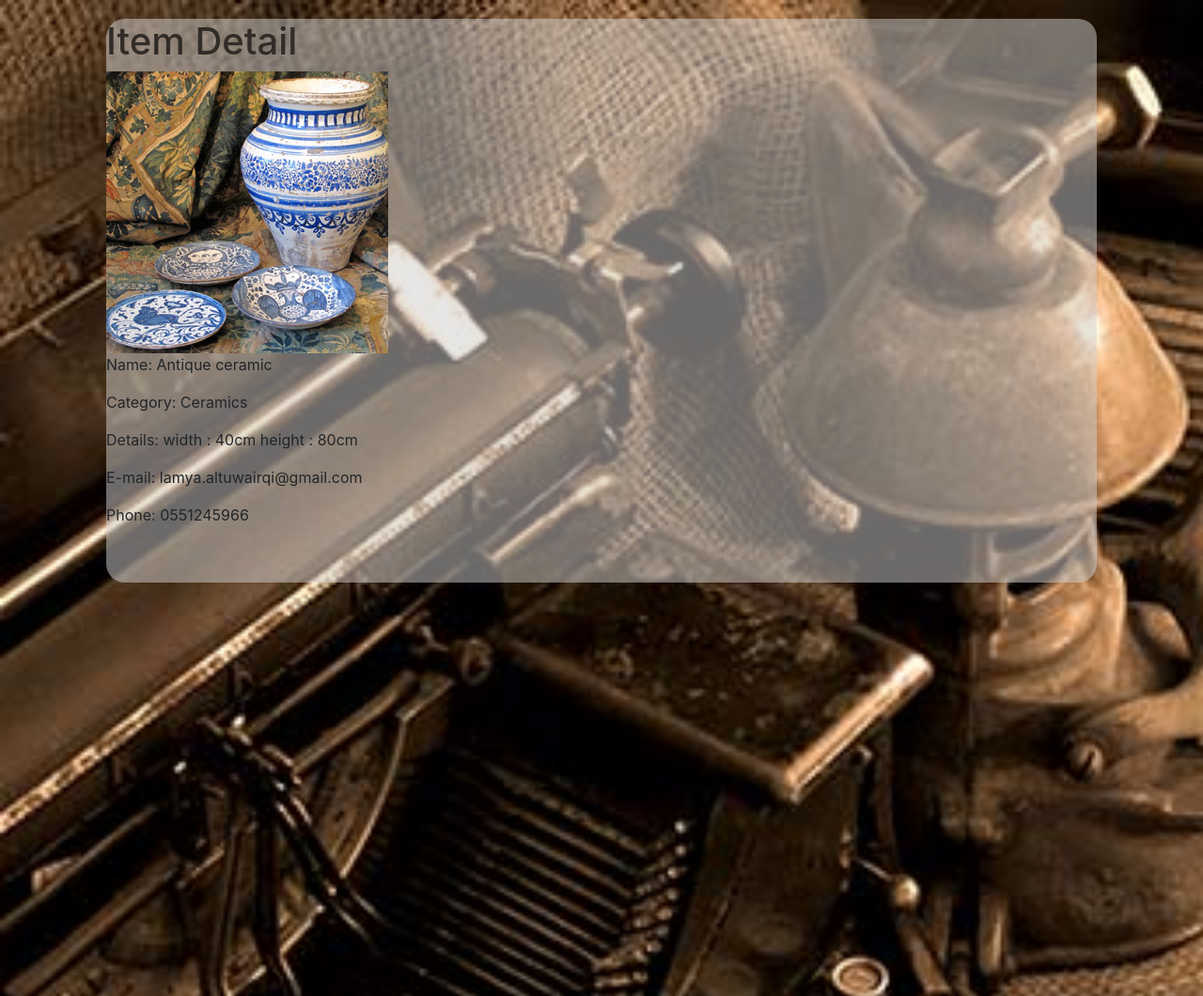
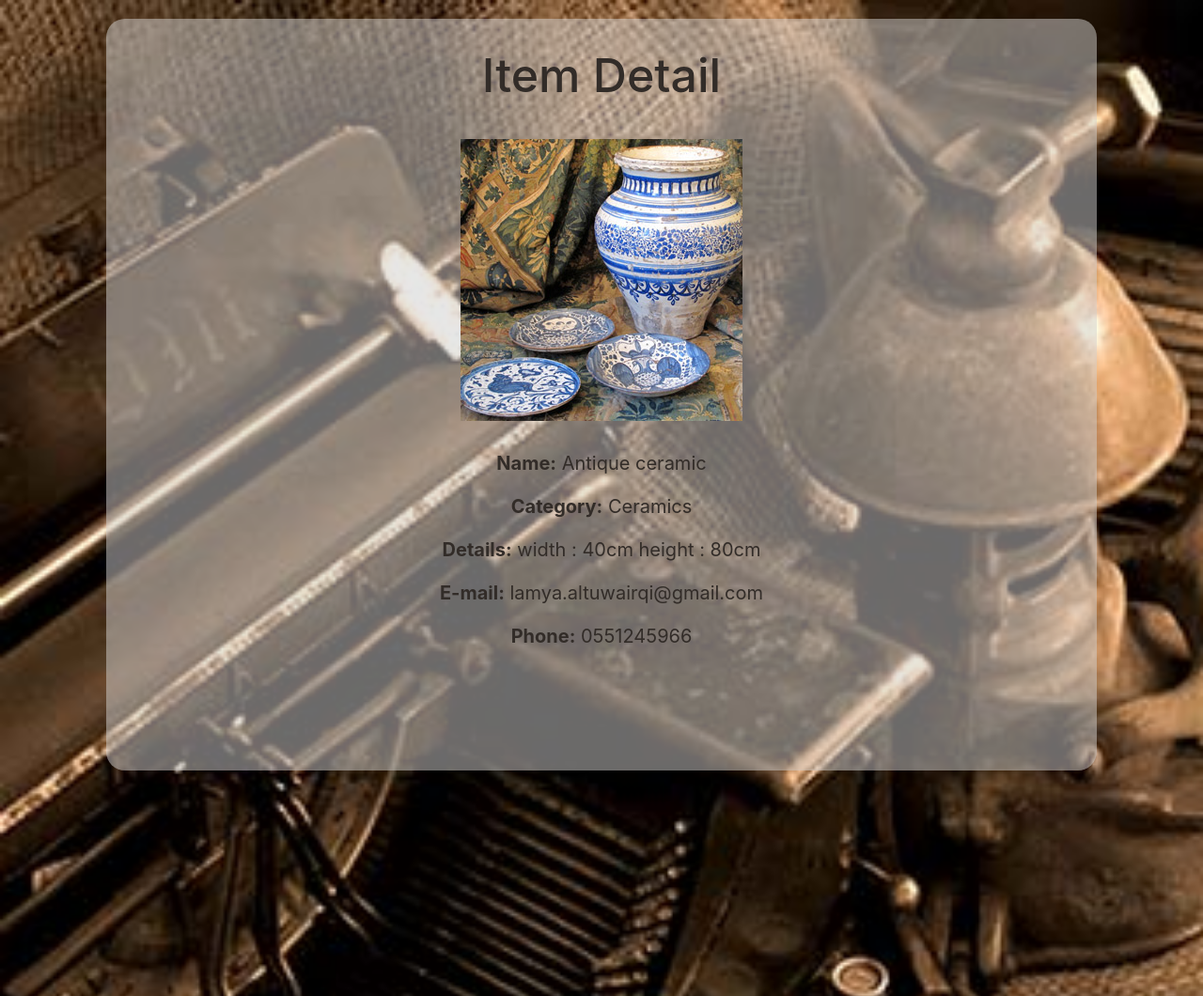
Before and after one commit to lamyaAltuwairqi/Antique, a Django app: page /detail/3 in a window 1280 px wide. Shown: the part 84-1144 px from the top of the page at 94% size. Run offline with Django 3.2, Linux system fonts and the light colour scheme; data comes from the database, SQL or seed files in the repository; both versions use the stored data as it was after the commit; some libraries are stand-ins or nearby versions; some web fonts are replaced.

Commit message:
update design

```diff
--- a/static/style.css
+++ b/static/style.css
@@ -42,12 +42,13 @@ body {
     color: #322c28;
 }
 
-.navbar h1{
+.navbar h1 a{
     margin-left: 30px;
     color: #d3d0ce;
     float: left;
     font-family: 'Shadows Into Light', cursive;
     font-size: 50px;
+    text-decoration: none;
 
 }
 ul {
@@ -238,3 +239,48 @@ h1 {
     font-size: 20px;
     color: #322c28;
 }
+
+
+#detail {
+    text-align: center;
+    height: 800px;
+}
+#detail h1{
+    font-size: 50px;
+    padding: 30px;
+
+}
+#detail .first{
+    padding-top: 30px;
+}
+#detail a {
+    color: #322c28;
+    margin-right: 30px;
+    margin-left: 30px;
+}
+#detail p {
+    color: #322c28;
+    font-size: 20px;
+}
+
+
+
+
+#cat {
+    text-align: center;
+    height: 800px;
+}
+#cat h1{
+    font-size: 50px;
+    padding: 30px;
+
+}
+
+#cat a {
+    color: #322c28;
+
+}
+#cat p {
+    color: #322c28;
+    font-size: 20px;
+}
--- a/templates/base.html
+++ b/templates/base.html
@@ -17,7 +17,7 @@
 </head>
 <body>
     <div class="navbar">
-        <h1 class="title">Antiques</h1>
+        <h1 class="title"><a href="{% url 'home' %}">Antiques</a> </h1>
         <ul>
             <li><a href="{% url 'home' %}">Home</a></li>
 
--- a/templates/detail.html
+++ b/templates/detail.html
@@ -4,17 +4,17 @@
 {%endblock%}
 
 {%block body%}
-<div class="cont">
+<div class="cont" id="detail">
         <h1>Item Detail</h1>
         <img src="{{item.image.url}}" width="300px" height="300px">
-        <p>Name: {{item.name}}</p>
-        <p>Category: {{item.category}}</p>
-        <p>Details: {{item.details}}</p>
-        <p>E-mail: {{item.email}}</p>
-        <p>Phone: {{item.phone}}</p>
+        <p class="first"><b>Name:</b>  {{item.name}}</p>
+        <p><b>Category:</b>  {{item.category}}</p>
+        <p><b>Details:</b>  {{item.details}}</p>
+        <p><b>E-mail:</b>  {{item.email}}</p>
+        <p><b>Phone:</b>  {{item.phone}}</p>
         {% if owner %}
-             <a href="{% url 'delete_item' item.pk %}">Delete Item</a>
-             <a href="{% url 'updateitem' item.pk %}"> Update Item</a>
+             <a href="{% url 'delete_item' item.pk %}"><b>Delete Item</b> </a>
+             <a href="{% url 'updateitem' item.pk %}"><b>Update Item</b> </a>
         {% endif %}
 
 </div>
```
Also changed, not shown: templates/catdetail.html (+7 -6 lines), templates/index.html (+21 -7 lines), db.sqlite3, media/images/clock.jpg (added).
